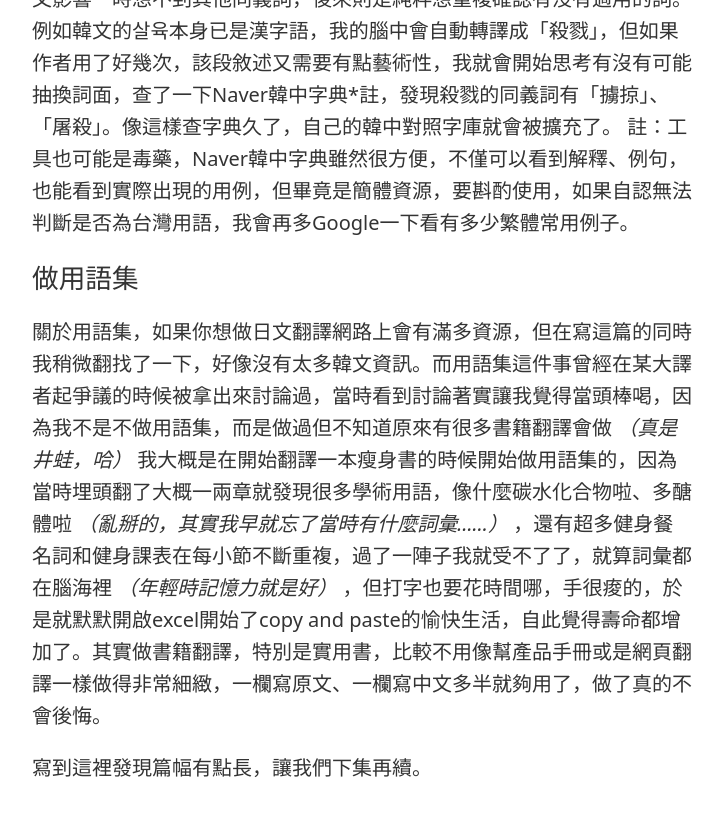
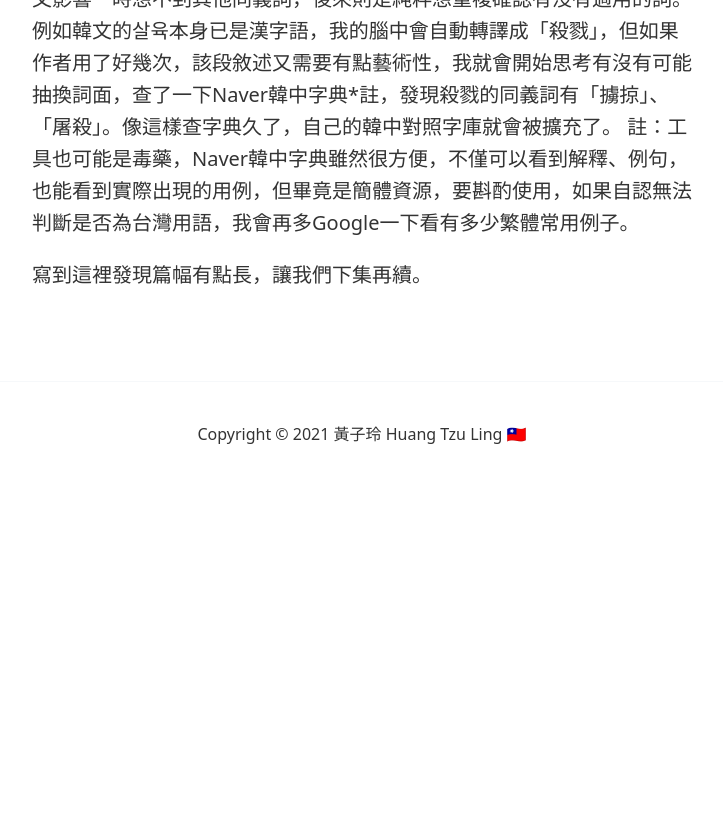
Before and after one commit to pqvst/tzling, a Jekyll site: the page built from _posts/2021-07-23-翻譯的小習慣-1.md, in a window 1280 px wide and 900 px high, scrolled down 3198 px. Shown: the top 816 px of the window, without its empty margins (278-1001 px from the left). Built offline with Jekyll 4.4.1, drawn with Linux system fonts in a browser that asks for light colours; nearby versions of some CDN libraries; some web fonts are replaced; after the commit the page ends 3676 px from its top, so only the background shows below that.

Commit message:
updating post

```diff
--- a/_posts/2021-07-23-翻譯的小習慣-1.md
+++ b/_posts/2021-07-23-翻譯的小習慣-1.md
@@ -31,14 +31,6 @@ title: 翻譯的小習慣-1
 查字典：我自已比較常做韓譯中，而因為韓文其實有大量的漢語詞彙，所以大多時候在看原文時我已經能同步轉化成中文，但我還是很常查字典，這幾年更是越查越多，連非常基本的字都會查，一開始是因為發現自己容易受原文影響一時想不到其他同義詞，後來則是純粹想重複確認有沒有適用的詞。例如韓文的살육本身已是漢字語，我的腦中會自動轉譯成「殺戮」，但如果作者用了好幾次，該段敘述又需要有點藝術性，我就會開始思考有沒有可能抽換詞面，查了一下Naver韓中字典*註，發現殺戮的同義詞有「擄掠」、「屠殺」。像這樣查字典久了，自己的韓中對照字庫就會被擴充了。
 註：工具也可能是毒藥，Naver韓中字典雖然很方便，不僅可以看到解釋、例句，也能看到實際出現的用例，但畢竟是簡體資源，要斟酌使用，如果自認無法判斷是否為台灣用語，我會再多Google一下看有多少繁體常用例子。
 
-## 做用語集
 
-關於用語集，如果你想做日文翻譯網路上會有滿多資源，但在寫這篇的同時我稍微翻找了一下，好像沒有太多韓文資訊。而用語集這件事曾經在某大譯者起爭議的時候被拿出來討論過，當時看到討論著實讓我覺得當頭棒喝，因為我不是不做用語集，而是做過但不知道原來有很多書籍翻譯會做
-*（真是井蛙，哈）*
-我大概是在開始翻譯一本瘦身書的時候開始做用語集的，因為當時埋頭翻了大概一兩章就發現很多學術用語，像什麼碳水化合物啦、多醣體啦
-*（亂掰的，其實我早就忘了當時有什麼詞彙……）*
-，還有超多健身餐名詞和健身課表在每小節不斷重複，過了一陣子我就受不了了，就算詞彙都在腦海裡
-*（年輕時記憶力就是好）*
-，但打字也要花時間哪，手很痠的，於是就默默開啟excel開始了copy and paste的愉快生活，自此覺得壽命都增加了。其實做書籍翻譯，特別是實用書，比較不用像幫產品手冊或是網頁翻譯一樣做得非常細緻，一欄寫原文、一欄寫中文多半就夠用了，做了真的不會後悔。
 
 寫到這裡發現篇幅有點長，讓我們下集再續。
```
Also changed, not shown: _posts/2021-07-24-翻譯的小習慣-2.md (added, +35 -0 lines).
